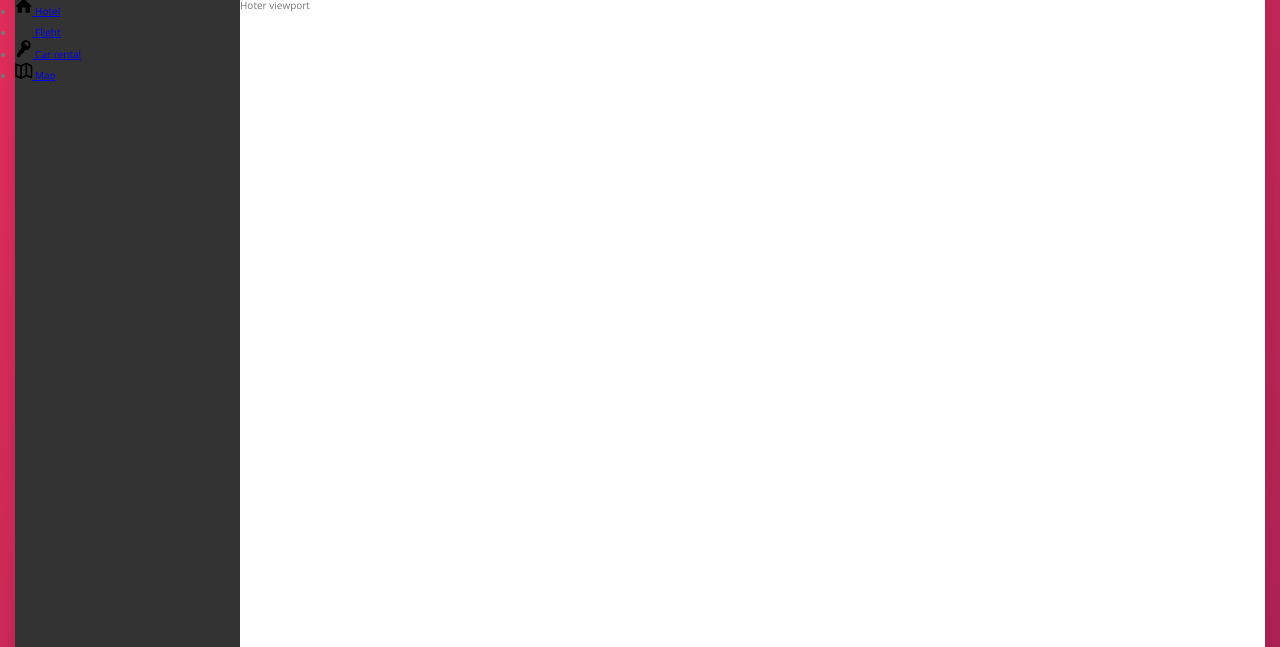
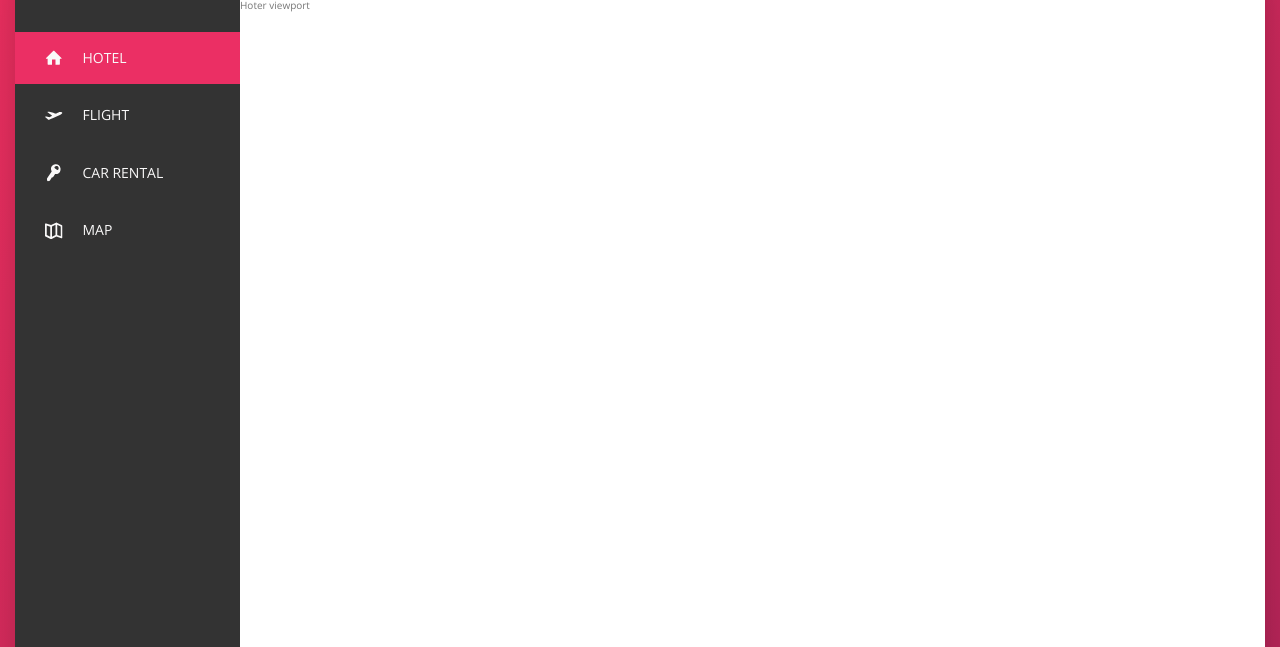
Before and after one commit to SALeon/TRILLO, a website built with webpack: page src/index.html in a window 1280 px wide. Shown: the part 153-800 px from the top of the page. Built offline with nearby package versions, Linux system fonts and the light colour scheme; files whose address does not match are found by name.

Commit message:
add navigation2

```diff
--- a/src/index.html
+++ b/src/index.html
@@ -46,7 +46,7 @@
             <div class="content">
                 <nav class="sidebar">
                    <ul class="side-nav">
-                       <li class="side-nav__item">
+                       <li class="side-nav__item side-nav__item--active">
                            <a href="#" class="side-nav__link">
                                <svg class="side-nav__icon">
                                    <use xlink:href="img/sprite.svg#icon-home" >
@@ -57,7 +57,7 @@
                        <li class="side-nav__item">
                            <a href="#" class="side-nav__link">
                                <svg class="side-nav__icon">
-                                   <use xlink:href="img/sprite.svg#icon-aircraft-take-of" >
+                                   <use xlink:href="img/sprite.svg#icon-aircraft-take-off" >
                                </svg>
                                <span>Flight</span>
                            </a>
--- a/src/sass/_components.scss
+++ b/src/sass/_components.scss
@@ -80,7 +80,7 @@
         align-items: center;
     }
 
-    &>*:hover{
+    &>*:hover {
         background-color: var(--color-grey-light-2);
     }
 
@@ -122,18 +122,62 @@
 // SIDE NAVIGATION
 
 .side-nav {
+    font-size: 1.4rem;
+    list-style: none;
+    margin-top: 3.5rem;
 
     &__item {
+        position: relative;
 
+        &:not(:last-child) {
+            margin-bottom: .5rem;
+        }
     }
 
-    &__link {
+    &__item::before {
+        content: '';
+        position: absolute;
+        top: 0;
+        left: 0;
+        height: 100%;
+        width: 3px;
+        background-color: var(--color-primary);
+        transform: scaleY(0);
+        transition: transform .2s,
+                    width .4s cubic-bezier(1,0,0,1) .2s,
+                    background-color .1s;
+    }
 
+    &__item:hover::before,
+    &__item--active::before {
+        transform: scaleY(1);
+        width: 100%;
+    }
+
+    &__item:active::before {
+        background-color: var(--color-primary-light);
+    }
+
+
+    &__link:link,
+    &__link:visited,
+        {
+        color: var(--color-grey-light-1);
+        text-decoration: none;
+        text-transform: uppercase;
+        padding: 1.5rem 3rem;
+        position: relative;
+        z-index: 10;
+
+        display: flex;
+        align-items: center;
     }
 
     &__icon {
         width: 1.75rem;
         height: 1.75rem;
+        margin-right: 2rem;
+        fill: currentColor;
     }
 }
 
```
